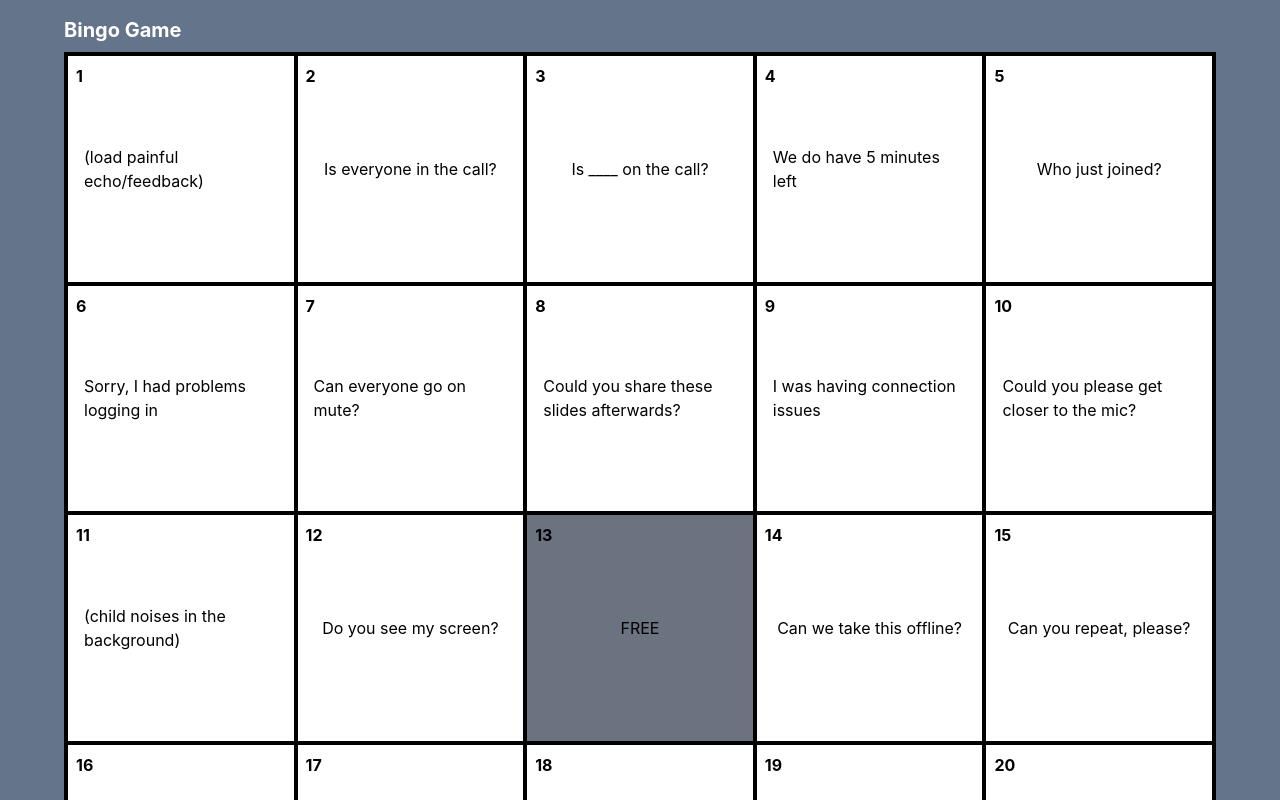
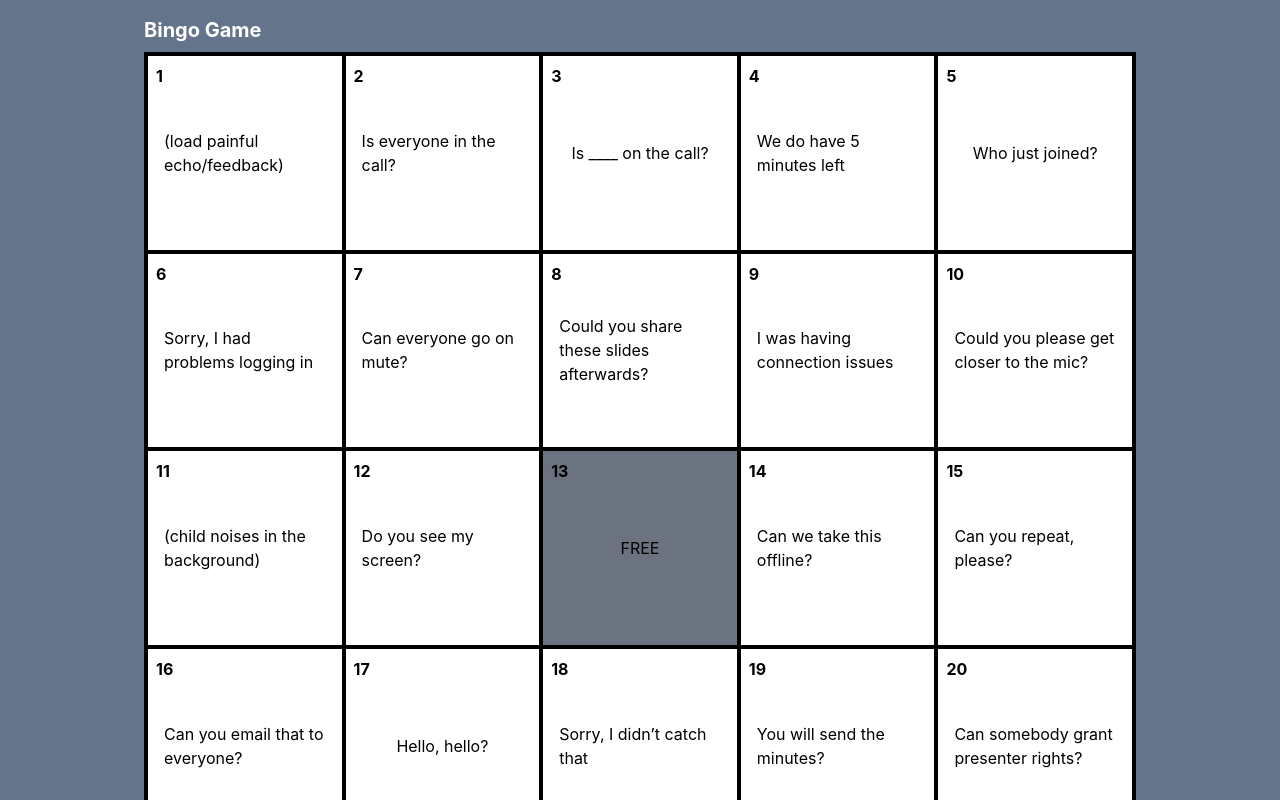
Before and after one commit to nkear003/bingo-game, a React (Create React App) app: page / in a window 1280 px wide. Shown: the top 800 px of the page. Built offline with nearby package versions, Linux system fonts and the light colour scheme.

Commit message:
Set a max width

```diff
--- a/src/App.tsx
+++ b/src/App.tsx
@@ -78,10 +78,10 @@ function App() {
   };
 
   return (
-    <div className="flex justify-center min-h-svh bg-slate-500 p-4">
-      <main>
+    <div className="flex justify-center min-h-svh bg-slate-500">
+      <main className="max-w-5xl p-4">
         <h1 className="text-xl font-bold text-white mb-2">Bingo Game</h1>
-        <div className="grid grid-cols-5 grid-rows-5 bg-white border-2 border-black mb-4 lg:w-[90vw]">
+        <div className="grid grid-cols-5 grid-rows-5 bg-white border-2 border-black mb-4 lg:w-full">
           {board.map((text, index) => (
             <Cell
               handleClick={handleCellClick}
```
